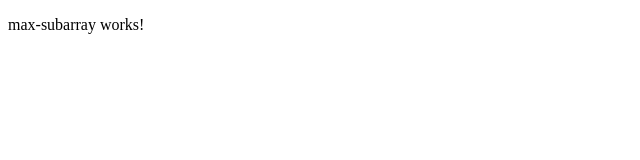
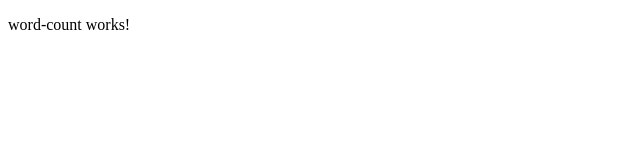
Before and after one commit to AftabChowdhury/datastructure-algorithm-typescript, an Angular app: page / in a window 1280 px wide. Shown: the top 160 px of the page, without its empty margins (0-640 px from the left). Built offline with nearby package versions, Linux system fonts and the light colour scheme.

Commit message:
master: add word count solution

```diff
--- a/src/app/app.component.html
+++ b/src/app/app.component.html
@@ -3,5 +3,6 @@
 <!--<app-sort-array></app-sort-array>-->
 <!--<app-max-subset-sum-no-adjacent></app-max-subset-sum-no-adjacent>-->
 <!--<app-small-positive-integer></app-small-positive-integer>-->
-<app-max-subarray></app-max-subarray>
+<!--<app-max-subarray></app-max-subarray>-->
+<app-word-count></app-word-count>
 <!--<app-test></app-test>-->
--- a/src/app/app.module.ts
+++ b/src/app/app.module.ts
@@ -10,6 +10,7 @@
 import { SmallPositiveIntegerComponent } from './components/small-positive-integer/small-positive-integer.component';
 import { TestComponent } from './components/test/test.component';
 import { MaxSubarrayComponent } from './components/max-subarray/max-subarray.component';
+import { WordCountComponent } from './components/word-count/word-count.component';
 
 @NgModule({
   declarations: [
@@ -20,7 +21,8 @@
     MaxSubsetSumNoAdjacentComponent,
     SmallPositiveIntegerComponent,
     TestComponent,
-    MaxSubarrayComponent
+    MaxSubarrayComponent,
+    WordCountComponent
   ],
   imports: [
     BrowserModule,
--- /dev/null
+++ b/src/app/components/word-count/word-count.component.html
@@ -0,0 +1 @@
+<p>word-count works!</p>
--- /dev/null
+++ b/src/app/components/word-count/word-count.component.ts
@@ -0,0 +1,20 @@
+import { Component, OnInit } from '@angular/core';
+
+@Component({
+  selector: 'app-word-count',
+  templateUrl: './word-count.component.html',
+  styleUrls: ['./word-count.component.scss']
+})
+export class WordCountComponent implements OnInit {
+
+  constructor() { }
+
+  ngOnInit(): void {
+    console.log(this.countWord('I am Aftab'));
+  }
+
+  countWord(word: string){
+    return word.split(' ').length;
+  }
+
+}
```
Also changed, not shown: src/app/components/word-count/word-count.component.scss (added), 1 other file (tests, documents, lock files or other folders).
